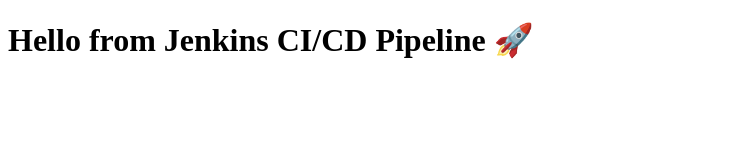
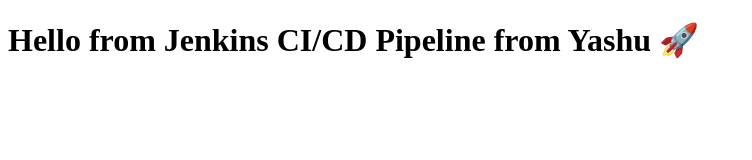
Before and after one commit to yashashwini581/jenkins-demo-pipeline, a plain HTML site: page index.html in a window 1280 px wide. Shown: the whole page, without its empty margins (0-752 px from the left). Drawn offline with Linux system fonts and the light colour scheme.

Commit message:
Update index.html

```diff
--- a/index.html
+++ b/index.html
@@ -4,6 +4,6 @@
   <title>CI/CD Test Page</title>
 </head>
 <body>
-  <h1>Hello from Jenkins CI/CD Pipeline 🚀</h1>
+  <h1>Hello from Jenkins CI/CD Pipeline from Yashu 🚀</h1>
 </body>
 </html>
```
